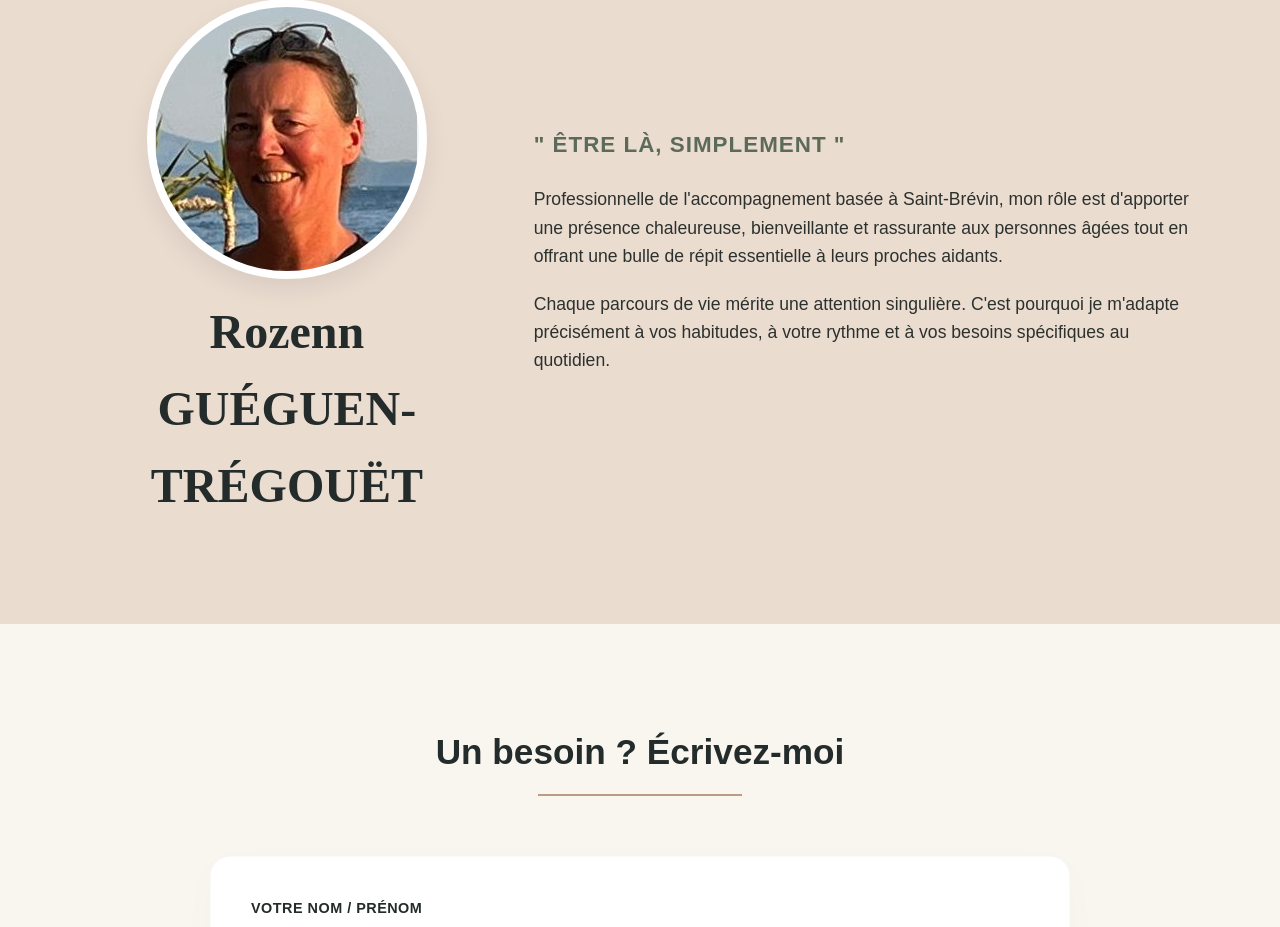
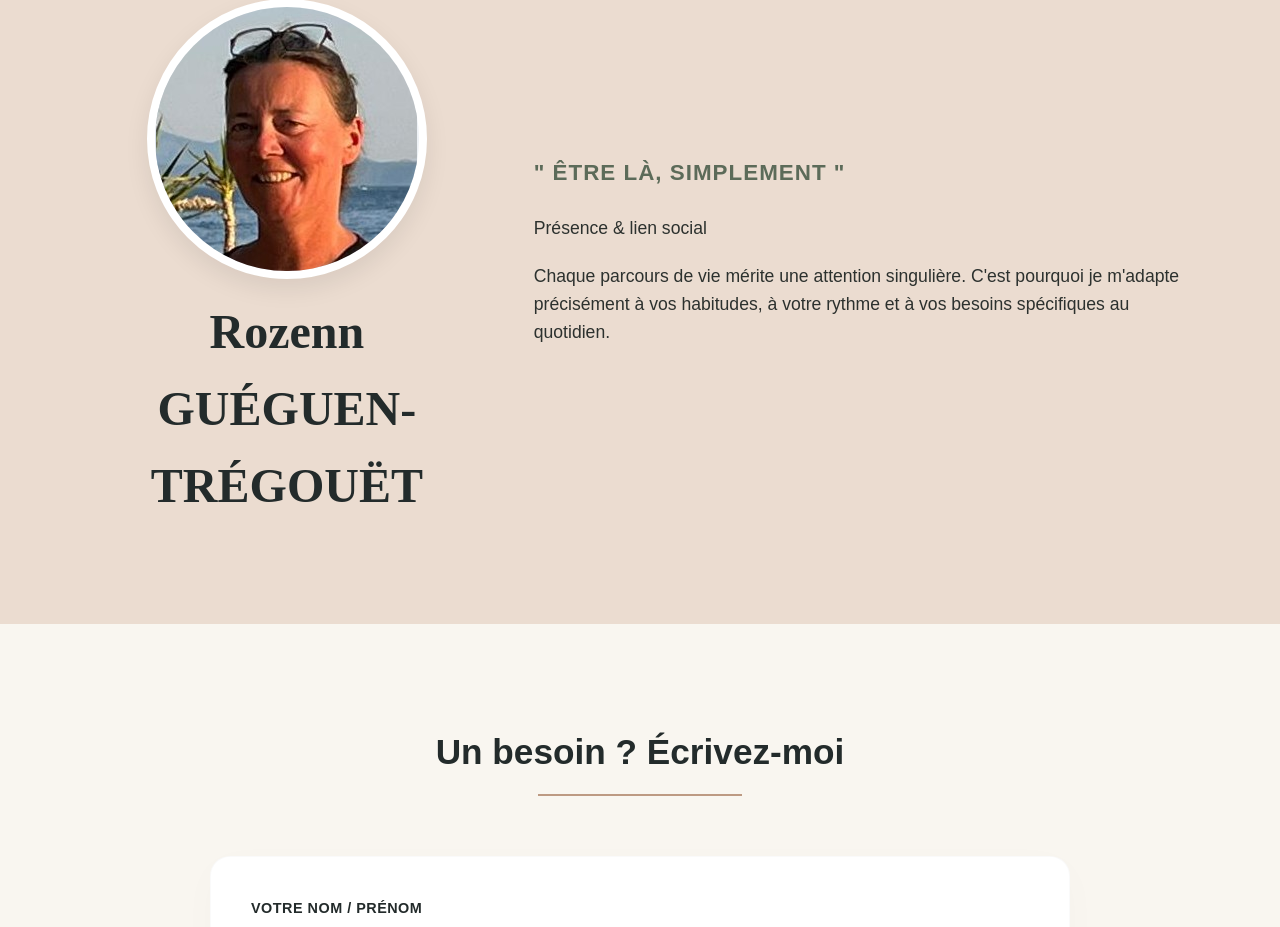
Before and after one commit to tentensee/LaVoyageuseDeVie, a React (Vite) app: page / in a window 1280 px wide. Shown: the part 1813-2740 px from the top of the page. Built offline with nearby package versions, Linux system fonts and the light colour scheme.

Commit message:
Revise about section text for clarity
Updated the about text to focus on presence and social connection.

```diff
--- a/src/components/About.jsx
+++ b/src/components/About.jsx
@@ -12,7 +12,7 @@ export default function About() {
         </div>
         <div>
           <h3 className="about-quote">" Être là, simplement "</h3>
-          <p className="about-text">Professionnelle de l'accompagnement basée à Saint-Brévin, mon rôle est d'apporter une présence chaleureuse, bienveillante et rassurante aux personnes âgées tout en offrant une bulle de répit essentielle à leurs proches aidants.</p>
+          <p className="about-text">Présence & lien social</p>
           <p className="about-text">Chaque parcours de vie mérite une attention singulière. C'est pourquoi je m'adapte précisément à vos habitudes, à votre rythme et à vos besoins spécifiques au quotidien.</p>
         </div>
       </div>
```
